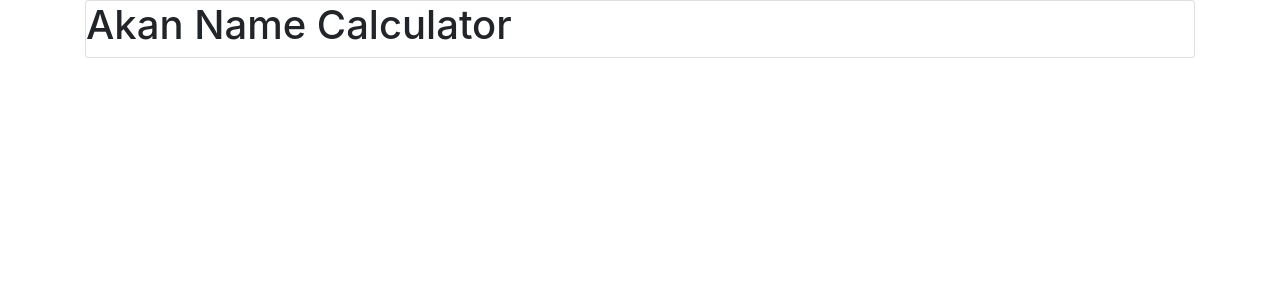
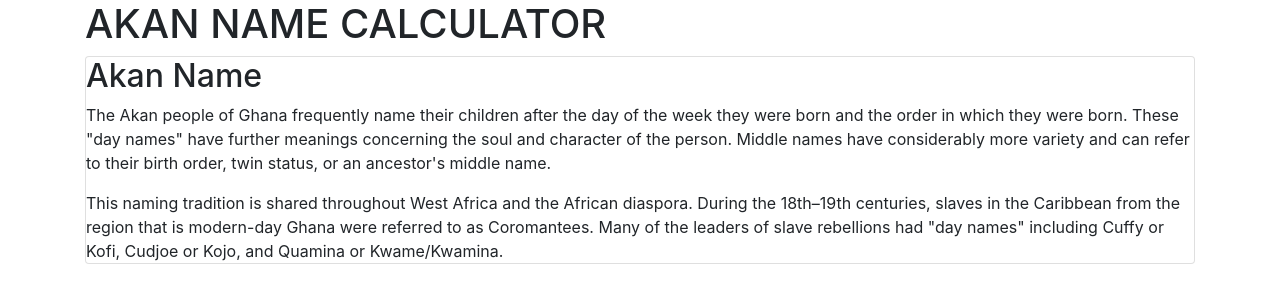
Before and after one commit to mbatianick/akan, a plain HTML site: page index.html in a window 1280 px wide. Drawn offline with Linux system fonts and the light colour scheme.

Commit message:
add introduction paragraph

```diff
--- a/index.html
+++ b/index.html
@@ -9,8 +9,20 @@
 </head>
 <body>
     <div class="container">
+        <h1>AKAN NAME CALCULATOR</h1>
         <div class="card">
-            <h1>Akan Name Calculator</h1>
+            <h2>Akan Name</h2>
+            <p>The Akan people of Ghana frequently
+            name their children after the day of
+            the week they were born and the order
+            in which they were born. These "day
+            names" have further meanings concerning
+            the soul and character of the person.
+            Middle names have considerably more
+            variety and can refer to their birth order,
+            twin status, or an ancestor's middle name.</p>
+
+This naming tradition is shared throughout West Africa and the African diaspora. During the 18th–19th centuries, slaves in the Caribbean from the region that is modern-day Ghana were referred to as Coromantees. Many of the leaders of slave rebellions had "day names" including Cuffy or Kofi, Cudjoe or Kojo, and Quamina or Kwame/Kwamina.
         </div>
     </div>
 
```
